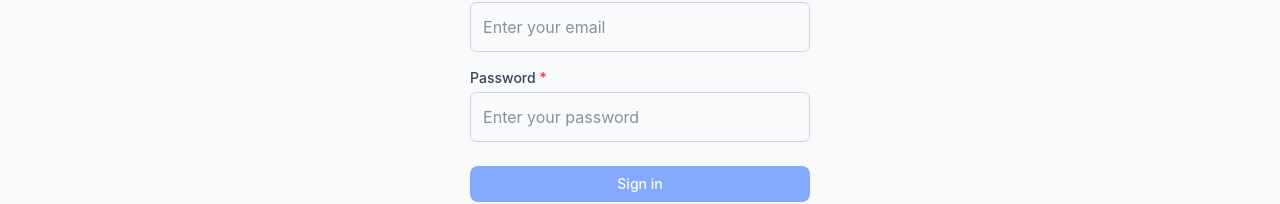
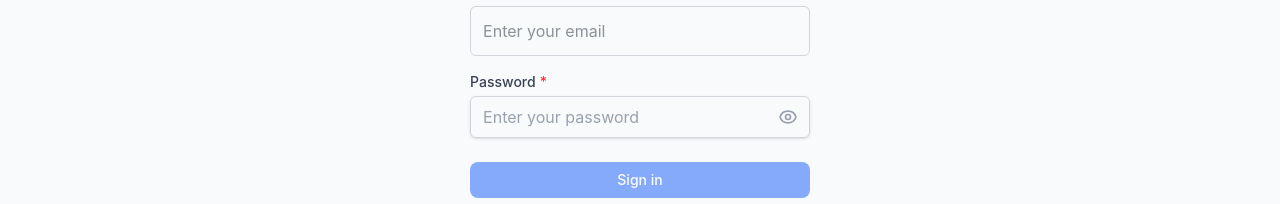
Before and after one commit to BrAcKeTzone/eHR_Management, a React (Vite) app in the folder frontend/: page /signin in a window 1280 px wide. Shown: the part 387-591 px from the top of the page. Built offline with nearby package versions, Linux system fonts and the light colour scheme; no server answers.

Commit message:
feat: Add toggle to password

```diff
--- /dev/null
+++ b/frontend/src/components/PasswordInput.jsx
@@ -0,0 +1,104 @@
+import React, { useState } from "react";
+
+const PasswordInput = ({
+  label,
+  name,
+  value,
+  onChange,
+  placeholder = "Enter your password",
+  required = false,
+  className = "",
+  error = "",
+  ...props
+}) => {
+  const [showPassword, setShowPassword] = useState(false);
+
+  const togglePasswordVisibility = () => {
+    setShowPassword(!showPassword);
+  };
+
+  return (
+    <div className={`relative ${className}`}>
+      {label && (
+        <label
+          htmlFor={name}
+          className="block text-sm font-medium text-gray-700 mb-1"
+        >
+          {label}
+          {required && <span className="text-red-500 ml-1">*</span>}
+        </label>
+      )}
+      <div className="relative">
+        <input
+          type={showPassword ? "text" : "password"}
+          id={name}
+          name={name}
+          value={value}
+          onChange={onChange}
+          placeholder={placeholder}
+          required={required}
+          className={`
+            w-full px-3 py-2 pr-10 border border-gray-300 rounded-md shadow-sm
+            placeholder-gray-400 focus:outline-none focus:ring-2 focus:ring-blue-500
+            focus:border-blue-500 transition-colors duration-200
+            ${
+              error
+                ? "border-red-500 focus:ring-red-500 focus:border-red-500"
+                : ""
+            }
+          `}
+          {...props}
+        />
+        <button
+          type="button"
+          onClick={togglePasswordVisibility}
+          className="absolute inset-y-0 right-0 flex items-center pr-3 text-gray-400 hover:text-gray-600 focus:outline-none focus:text-gray-600 transition-colors duration-200"
+          aria-label={showPassword ? "Hide password" : "Show password"}
+        >
+          {showPassword ? (
+            // Eye slash icon (hide password)
+            <svg
+              className="w-5 h-5"
+              fill="none"
+              stroke="currentColor"
+              viewBox="0 0 24 24"
+              xmlns="http://www.w3.org/2000/svg"
+            >
+              <path
+                strokeLinecap="round"
+                strokeLinejoin="round"
+                strokeWidth={2}
+                d="M13.875 18.825A10.05 10.05 0 0112 19c-4.478 0-8.268-2.943-9.543-7a9.97 9.97 0 011.563-3.029m5.858.908a3 3 0 114.243 4.243M9.878 9.878l4.242 4.242M9.878 9.878L3 3m6.878 6.878L21 21"
+              />
+            </svg>
+          ) : (
+            // Eye icon (show password)
+            <svg
+              className="w-5 h-5"
+              fill="none"
+              stroke="currentColor"
+              viewBox="0 0 24 24"
+              xmlns="http://www.w3.org/2000/svg"
+            >
+              <path
+                strokeLinecap="round"
+                strokeLinejoin="round"
+                strokeWidth={2}
+                d="M15 12a3 3 0 11-6 0 3 3 0 016 0z"
+              />
+              <path
+                strokeLinecap="round"
+                strokeLinejoin="round"
+                strokeWidth={2}
+                d="M2.458 12C3.732 7.943 7.523 5 12 5c4.478 0 8.268 2.943 9.542 7-1.274 4.057-5.064 7-9.542 7-4.477 0-8.268-2.943-9.542-7z"
+              />
+            </svg>
+          )}
+        </button>
+      </div>
+      {error && <p className="mt-1 text-sm text-red-600">{error}</p>}
+    </div>
+  );
+};
+
+export default PasswordInput;
--- a/frontend/src/features/auth/ForgotPasswordForm.jsx
+++ b/frontend/src/features/auth/ForgotPasswordForm.jsx
@@ -2,6 +2,7 @@ import React, { useState, useEffect } from "react";
 import { useNavigate, Link } from "react-router-dom";
 import { useAuthStore } from "../../store/authStore";
 import Input from "../../components/Input";
+import PasswordInput from "../../components/PasswordInput";
 import Button from "../../components/Button";
 import LoadingSpinner from "../../components/LoadingSpinner";
 
@@ -240,37 +241,27 @@ const ForgotPasswordForm = () => {
 
         <div className="space-y-4">
           <div>
-            <Input
+            <PasswordInput
               label="New Password"
               name="newPassword"
-              type="password"
               value={formData.newPassword}
               onChange={handleChange}
               required
               placeholder="Enter new password (minimum 6 characters)"
+              error={validationErrors.newPassword}
             />
-            {validationErrors.newPassword && (
-              <p className="mt-1 text-sm text-red-600">
-                {validationErrors.newPassword}
-              </p>
-            )}
           </div>
 
           <div>
-            <Input
+            <PasswordInput
               label="Confirm New Password"
               name="confirmPassword"
-              type="password"
               value={formData.confirmPassword}
               onChange={handleChange}
               required
               placeholder="Re-enter your new password"
+              error={validationErrors.confirmPassword}
             />
-            {validationErrors.confirmPassword && (
-              <p className="mt-1 text-sm text-red-600">
-                {validationErrors.confirmPassword}
-              </p>
-            )}
           </div>
         </div>
       </div>
--- a/frontend/src/features/auth/SigninForm.jsx
+++ b/frontend/src/features/auth/SigninForm.jsx
@@ -2,6 +2,7 @@ import React, { useState } from "react";
 import { useNavigate, Link } from "react-router-dom";
 import { useAuthStore } from "../../store/authStore";
 import Input from "../../components/Input";
+import PasswordInput from "../../components/PasswordInput";
 import Button from "../../components/Button";
 import LoadingSpinner from "../../components/LoadingSpinner";
 
@@ -69,10 +70,9 @@ const SigninForm = () => {
               placeholder="Enter your email"
             />
 
-            <Input
+            <PasswordInput
               label="Password"
               name="password"
-              type="password"
               value={formData.password}
               onChange={handleChange}
               required
--- a/frontend/src/features/auth/SignupForm.jsx
+++ b/frontend/src/features/auth/SignupForm.jsx
@@ -2,6 +2,7 @@ import React, { useState, useEffect } from "react";
 import { useNavigate, Link } from "react-router-dom";
 import { useAuthStore } from "../../store/authStore";
 import Input from "../../components/Input";
+import PasswordInput from "../../components/PasswordInput";
 import Button from "../../components/Button";
 import LoadingSpinner from "../../components/LoadingSpinner";
 
@@ -276,37 +277,27 @@ const SignupForm = () => {
           </div>
 
           <div>
-            <Input
+            <PasswordInput
               label="Password"
               name="password"
-              type="password"
               value={formData.password}
               onChange={handleChange}
               required
               placeholder="Minimum 6 characters"
+              error={validationErrors.password}
             />
-            {validationErrors.password && (
-              <p className="mt-1 text-sm text-red-600">
-                {validationErrors.password}
-              </p>
-            )}
           </div>
 
           <div>
-            <Input
+            <PasswordInput
               label="Confirm Password"
               name="confirmPassword"
-              type="password"
               value={formData.confirmPassword}
               onChange={handleChange}
               required
               placeholder="Re-enter your password"
+              error={validationErrors.confirmPassword}
             />
-            {validationErrors.confirmPassword && (
-              <p className="mt-1 text-sm text-red-600">
-                {validationErrors.confirmPassword}
-              </p>
-            )}
           </div>
         </div>
       </div>
--- a/frontend/src/pages/HR/UserManagement.jsx
+++ b/frontend/src/pages/HR/UserManagement.jsx
@@ -6,6 +6,7 @@ import Button from "../../components/Button";
 import Table from "../../components/Table";
 import Modal from "../../components/Modal";
 import Input from "../../components/Input";
+import PasswordInput from "../../components/PasswordInput";
 import { formatDate } from "../../utils/formatDate";
 
 const UserManagement = () => {
@@ -537,20 +538,20 @@ const UserManagement = () => {
               />
             </div>
 
-            <Input
+            <PasswordInput
               label="Password"
-              type="password"
+              name="password"
               value={newUserData.password}
               onChange={(e) =>
                 setNewUserData({ ...newUserData, password: e.target.value })
               }
               required
-              minLength={6}
+              placeholder="Enter password (minimum 6 characters)"
             />
 
-            <Input
+            <PasswordInput
               label="Confirm Password"
-              type="password"
+              name="confirmPassword"
               value={newUserData.confirmPassword}
               onChange={(e) =>
                 setNewUserData({
@@ -559,7 +560,7 @@ const UserManagement = () => {
                 })
               }
               required
-              minLength={6}
+              placeholder="Re-enter password"
             />
           </div>
 
--- a/frontend/src/pages/ProfilePage.jsx
+++ b/frontend/src/pages/ProfilePage.jsx
@@ -3,6 +3,7 @@ import { useAuthStore } from "../store/authStore";
 import DashboardCard from "../components/DashboardCard";
 import Button from "../components/Button";
 import Input from "../components/Input";
+import PasswordInput from "../components/PasswordInput";
 import Modal from "../components/Modal";
 import { formatDate } from "../utils/formatDate";
 
@@ -355,9 +356,9 @@ const ProfilePage = () => {
             </div>
           )}
 
-          <Input
+          <PasswordInput
             label="Current Password"
-            type="password"
+            name="currentPassword"
             value={passwordData.currentPassword}
             onChange={(e) =>
               setPasswordData({
@@ -366,22 +367,23 @@ const ProfilePage = () => {
               })
             }
             required
+            placeholder="Enter your current password"
           />
 
-          <Input
+          <PasswordInput
             label="New Password"
-            type="password"
+            name="newPassword"
             value={passwordData.newPassword}
             onChange={(e) =>
               setPasswordData({ ...passwordData, newPassword: e.target.value })
             }
             required
-            minLength={6}
+            placeholder="Enter new password (minimum 6 characters)"
           />
 
-          <Input
+          <PasswordInput
             label="Confirm New Password"
-            type="password"
+            name="confirmPassword"
             value={passwordData.confirmPassword}
             onChange={(e) =>
               setPasswordData({
@@ -390,7 +392,7 @@ const ProfilePage = () => {
               })
             }
             required
-            minLength={6}
+            placeholder="Re-enter your new password"
           />
 
           <div className="flex flex-col sm:flex-row justify-end space-y-3 sm:space-y-0 sm:space-x-3 pt-4 border-t border-gray-200">
```
